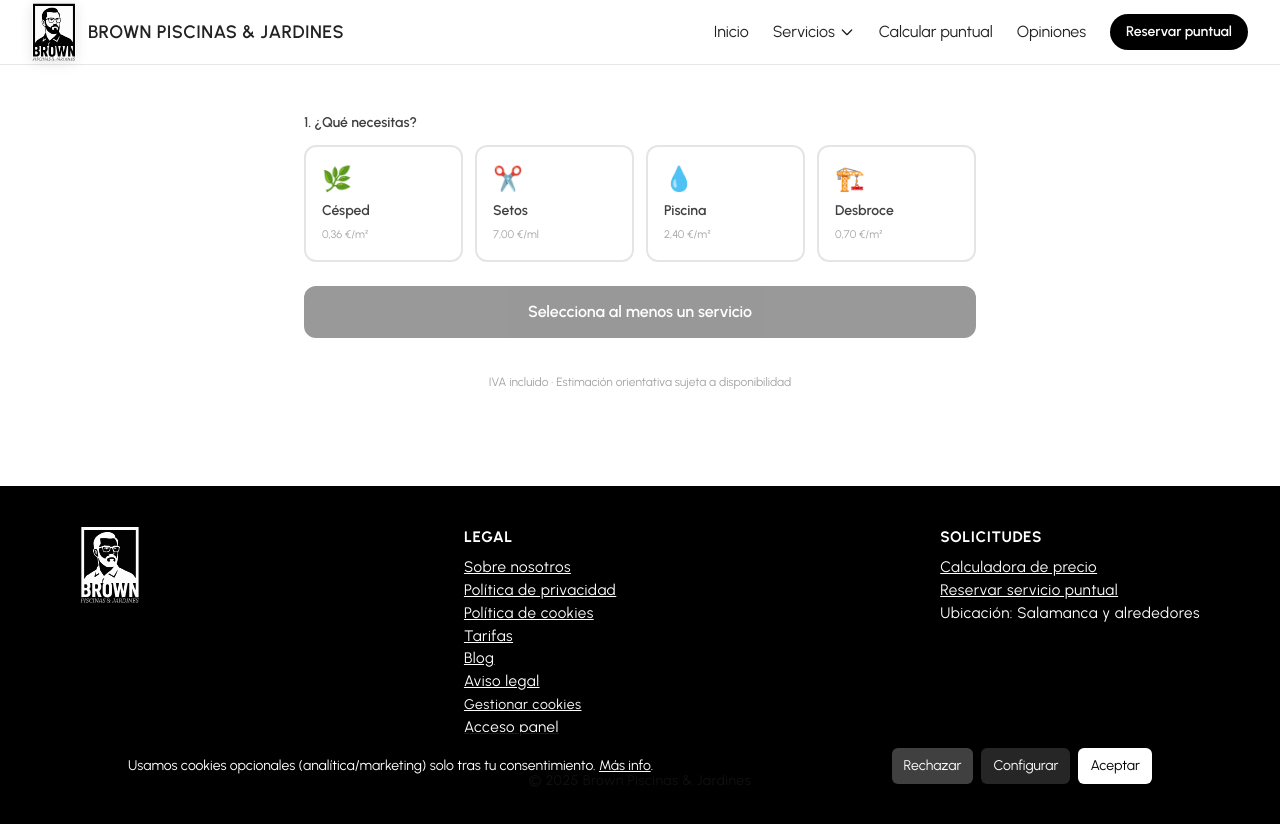
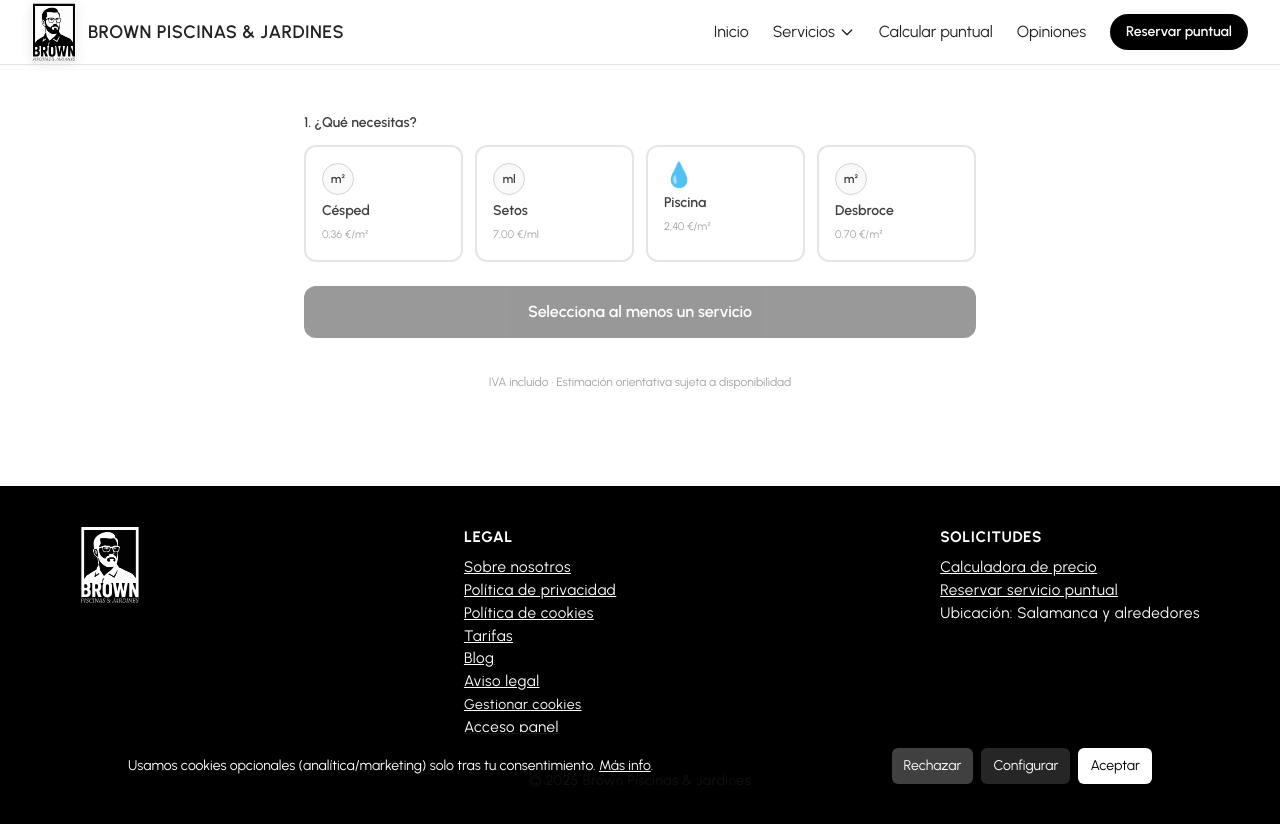
Before and after one commit to nebur-E92/Brown-Piscinas-Jardines, a Next.js app: page /calcular-precio in a window 1280 px wide. Shown: the top 824 px of the page. Built offline with nearby package versions, Linux system fonts and the light colour scheme.

Commit message:
fix: simplifica iconos de calculadora

```diff
--- a/app/components/PriceCalculator.tsx
+++ b/app/components/PriceCalculator.tsx
@@ -28,11 +28,11 @@ type ResultadoCalculo = { total: number; desglose: Record<string, Linea> };
 
 // ─── constantes ───────────────────────────────────────────────────────────────
 
-const TARJETAS: { id: ServicioId; nombre: string; icono: string; desde: string }[] = [
-  { id: "cesped",   nombre: "Césped",   icono: "🌿", desde: "0,36 €/m²" },
-  { id: "setos",    nombre: "Setos",    icono: "✂️", desde: "7,00 €/ml" },
-  { id: "piscina",  nombre: "Piscina",  icono: "💧", desde: "2,40 €/m²" },
-  { id: "desbroce", nombre: "Desbroce", icono: "🏗️", desde: "0,70 €/m²" },
+const TARJETAS: { id: ServicioId; nombre: string; unidad: string; desde: string }[] = [
+  { id: "cesped",   nombre: "Césped",   unidad: "m²", desde: "0,36 €/m²" },
+  { id: "setos",    nombre: "Setos",    unidad: "ml", desde: "7,00 €/ml" },
+  { id: "piscina",  nombre: "Piscina",  unidad: "💧", desde: "2,40 €/m²" },
+  { id: "desbroce", nombre: "Desbroce", unidad: "m²", desde: "0,70 €/m²" },
 ];
 
 const ESTADO_INICIAL: Estado = {
@@ -110,6 +110,31 @@ function MedidaInput({ label, placeholder, value, onChange, error, hint }: {
       {error && <p className="text-xs text-red-600 mt-1">{error}</p>}
       {hint && !error && <p className="text-xs text-neutral-400 mt-1">{hint}</p>}
     </div>
+  );
+}
+
+function ServicioIcono({ id, unidad, activo = false, small = false }: {
+  id: ServicioId;
+  unidad: string;
+  activo?: boolean;
+  small?: boolean;
+}) {
+  if (id === "piscina") {
+    return <span className={small ? "text-base leading-none" : "text-2xl leading-none"}>{unidad}</span>;
+  }
+
+  return (
+    <span
+      className={`inline-flex shrink-0 items-center justify-center rounded-full border font-semibold tracking-tight ${
+        small ? "h-5 w-5 text-[10px]" : "h-8 w-8 text-xs"
+      } ${
+        activo
+          ? "border-white/40 bg-white/10 text-white"
+          : "border-neutral-300 bg-neutral-50 text-neutral-700"
+      }`}
+    >
+      {unidad}
+    </span>
   );
 }
 
@@ -217,7 +242,7 @@ export default function PriceCalculator() {
         1. ¿Qué necesitas?
       </p>
       <div className="grid grid-cols-2 sm:grid-cols-4 gap-3 mb-6">
-        {TARJETAS.map(({ id, nombre, icono, desde }) => {
+        {TARJETAS.map(({ id, nombre, unidad, desde }) => {
           const activo = seleccionados.includes(id);
           return (
             <button
@@ -235,7 +260,7 @@ export default function PriceCalculator() {
                   </svg>
                 </span>
               )}
-              <span className="text-2xl">{icono}</span>
+              <ServicioIcono id={id} unidad={unidad} activo={activo} />
               <span className="text-sm font-semibold">{nombre}</span>
               <span className={`text-[11px] ${activo ? "text-neutral-300" : "text-neutral-400"}`}>{desde}</span>
             </button>
@@ -253,7 +278,7 @@ export default function PriceCalculator() {
             {seleccionados.includes("cesped") && (
               <div className="border border-neutral-200 rounded-xl bg-white overflow-hidden">
                 <div className="flex items-center gap-2 px-4 py-3 bg-neutral-50 border-b border-neutral-100">
-                  <span>🌿</span>
+                  <ServicioIcono id="cesped" unidad="m²" small />
                   <span className="text-sm font-semibold">Césped</span>
                   <button type="button" onClick={() => toggle("cesped")} className="ml-auto text-xs text-neutral-400 hover:text-black transition">Quitar ×</button>
                 </div>
@@ -278,7 +303,7 @@ export default function PriceCalculator() {
             {seleccionados.includes("setos") && (
               <div className="border border-neutral-200 rounded-xl bg-white overflow-hidden">
                 <div className="flex items-center gap-2 px-4 py-3 bg-neutral-50 border-b border-neutral-100">
-                  <span>✂️</span>
+                  <ServicioIcono id="setos" unidad="ml" small />
                   <span className="text-sm font-semibold">Setos</span>
                   <button type="button" onClick={() => toggle("setos")} className="ml-auto text-xs text-neutral-400 hover:text-black transition">Quitar ×</button>
                 </div>
@@ -335,7 +360,7 @@ export default function PriceCalculator() {
             {seleccionados.includes("piscina") && (
               <div className="border border-neutral-200 rounded-xl bg-white overflow-hidden">
                 <div className="flex items-center gap-2 px-4 py-3 bg-neutral-50 border-b border-neutral-100">
-                  <span>💧</span>
+                  <ServicioIcono id="piscina" unidad="💧" small />
                   <span className="text-sm font-semibold">Piscina</span>
                   <button type="button" onClick={() => toggle("piscina")} className="ml-auto text-xs text-neutral-400 hover:text-black transition">Quitar ×</button>
                 </div>
@@ -398,7 +423,7 @@ export default function PriceCalculator() {
             {seleccionados.includes("desbroce") && (
               <div className="border border-neutral-200 rounded-xl bg-white overflow-hidden">
                 <div className="flex items-center gap-2 px-4 py-3 bg-neutral-50 border-b border-neutral-100">
-                  <span>🏗️</span>
+                  <ServicioIcono id="desbroce" unidad="m²" small />
                   <span className="text-sm font-semibold">Desbroce</span>
                   <button type="button" onClick={() => toggle("desbroce")} className="ml-auto text-xs text-neutral-400 hover:text-black transition">Quitar ×</button>
                 </div>
```
